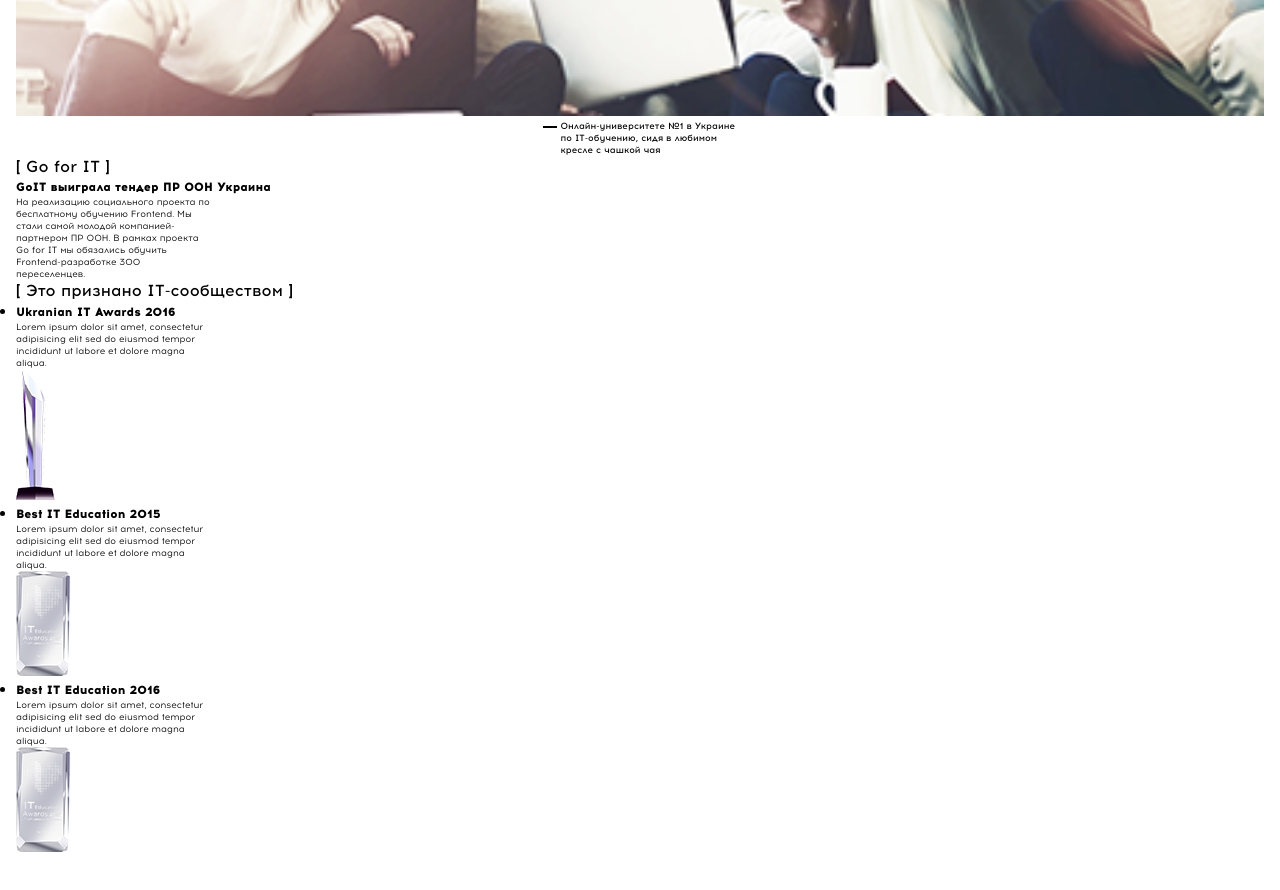
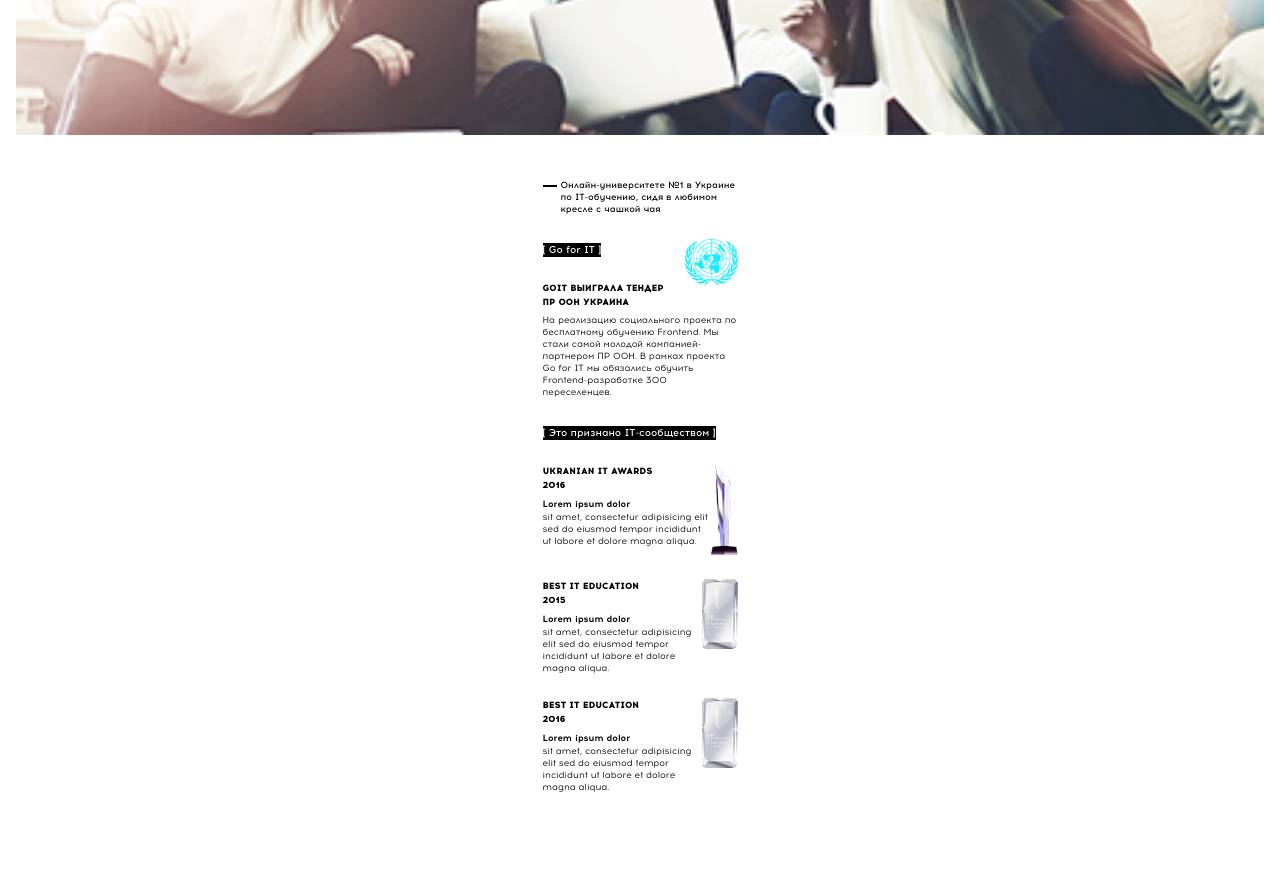
Before and after one commit to Pecherskiy88/BC9-HTML-Final-Project, a website: page src/index.html in a window 1280 px wide. Shown: the part 480-1370 px from the top of the page. After the commit the page ends 1321 px from the top, so only its background shows below. Drawn offline with nearby package versions, Linux system fonts and the light colour scheme; files that its build step writes are made by us from their sources.

Commit message:
REade 320p

```diff
--- a/src/html/iroy.html
+++ b/src/html/iroy.html
@@ -2,13 +2,14 @@
     <h2 class="study--main_title">[ Сейчас у тебя есть возможность обучаться в GoIT _ ]</h2>
     <div class="study_biggest">
         <h3 class="study_biggest--title study--sub_title">Мы — самый крупный онлайн университет в Украине</h3>
-        <p class="study_biggest--paragraph">Который профессионально, просто и доступно подготавливает IT-специалистов со всего СНГ в онлайн-режиме.</p>
+        <p class="study_biggest--paragraph study--paragraph">Который профессионально, просто и доступно подготавливает IT-специали&shy;стов со всего СНГ в онлайн-режиме.</p>
     </div>
     <img src="../images/Layer431s@1X.png" alt="" class="study--image">
-    <div class="study_div">
-        <p class="study_div--paragraph">Онлайн-университете №1 в Украине по IT-обучению, сидя в любимом кресле с чашкой чая</p>
+    <div class="study_numberone">
+        <p class="study_numberone--paragraph">Онлайн-университете №1 в Украине по IT-обучению, сидя в любимом кресле с чашкой чая</p>
     </div>
     <div class="study_goforit">
+        <img src="../images/UN@1X.png" alt="" class="study_goforit--image">
         <h3 class="study_goforit--title study--title">[ Go for IT ]</h3>
         <h4 class="study_goforit--sub_title study--sub_title">GoIT выиграла тендер ПР ООН Украина</h4>
         <p class="study_goforit--paragraph study--paragraph">На реализацию социального проекта по бесплатному обучению Frontend. Мы стали самой молодой компанией-партнером ПР ООН. В рамках проекта Go for IT мы обязались обучить Frontend-разработке 300 переселенцев.</p>
@@ -17,22 +18,25 @@
         <h3 class="study_recognized--title study--title">[ Это признано IT-сообществом ]</h3>
         <ul class="study_recognized--list">
             <li class="study_recognized--list_item">
-                <h4 class="study_recognized--list_item_title study--sub_title">Ukranian IT Awards 2016</h4>
-                <p class="study_recognized--list_item_para study--paragraph">Lorem ipsum dolor
-                    sit amet, consectetur adipisicing elit sed do eiusmod tempor incididunt ut labore et dolore magna aliqua.</p>
-                <img src="../images/UITA@1X.png" alt="UITA">
+                <img src="../images/UITA@1X.png" alt="UITA" class="study_recognized--list_item_image1">
+                <div>
+                    <h4 class="study_recognized--list_item_title study--sub_title">Ukranian IT Awards 2016</h4>
+                    <p class="study_recognized--list_item_para study--paragraph"><b>Lorem ipsum dolor</b><br> sit amet, consectetur adipisicing elit sed do eiusmod tempor incididunt ut labore et dolore magna aliqua.</p>
+                </div>
             </li>
             <li class="study_recognized--list_item">
-                <h4 class="study_recognized--list_item_title study--sub_title">Best IT Eduсation 2015</h4>
-                <p class="study_recognized--list_item_para study--paragraph">Lorem ipsum dolor
-                    sit amet, consectetur adipisicing elit sed do eiusmod tempor incididunt ut labore et dolore magna aliqua.</p>
-                <img src="../images/BITE@1X.png" alt="BITE">
+                <img src="../images/BITE@1X.png" alt="BITE" class="study_recognized--list_item_image2">
+                <div>
+                    <h4 class="study_recognized--list_item_title study--sub_title">Best IT Eduсation 2015</h4>
+                    <p class="study_recognized--list_item_para study--paragraph"><b>Lorem ipsum dolor</b><br> sit amet, consectetur adipisicing elit sed do eiusmod tempor incididunt ut labore et dolore magna aliqua.</p>
+                </div>
             </li>
             <li class="study_recognized--list_item">
-                <h4 class="study_recognized--list_item_title study--sub_title">Best IT Eduсation 2016</h4>
-                <p class="study_recognized--list_item_para study--paragraph">Lorem ipsum dolor
-                    sit amet, consectetur adipisicing elit sed do eiusmod tempor incididunt ut labore et dolore magna aliqua.</p>
-                <img src="../images/BITE@1X.png" alt="BITE">
+                <img src="../images/BITE@1X.png" alt="BITE" class="study_recognized--list_item_image2">
+                <div>
+                    <h4 class="study_recognized--list_item_title study--sub_title">Best IT Eduсation 2016</h4>
+                    <p class="study_recognized--list_item_para study--paragraph"><b>Lorem ipsum dolor</b><br> sit amet, consectetur adipisicing elit sed do eiusmod tempor incididunt ut labore et dolore magna aliqua.</p>
+                </div>
             </li>
         </ul>
     </div>
--- a/src/sass/iroy.scss
+++ b/src/sass/iroy.scss
@@ -3,22 +3,29 @@
 }
 
 .study{
-    padding: 1.5rem 1rem 2.5rem;
+    padding: 1.5rem 1rem;
 
-    &--image{
-        width: 100%;
-    }
-        &--main_title{
-        @include font-style(12, 700);
-        text-transform: uppercase;
-        width: 250px;
-        margin: auto;
+    &--main_title{
+    @include font-style(12, 700);
+    text-transform: uppercase;
+    width: 250px;
+    margin: 0 auto 10px;
     }
     &_biggest{
         width: 195px;
         margin: auto;
+
+        &--paragraph{
+            margin-bottom: 24px;
+        }
     }
-    &_div::before{
+
+    &--image{
+        width: 100%;
+        margin-bottom: 40px;
+    }
+
+    &_numberone::before{
         content: "";
         display: block;
         width: 14px;
@@ -26,26 +33,76 @@
         background-color: #000000;
         margin: 6px 4px 0 0;
     }
-    &_div{
+    &_numberone{
         display: flex;
         width: 195px;
-        margin: auto;
-    }
-    &_div--paragraph{
+        margin: 0 auto 24px;
+
+        &--paragraph{
         width: 175px;
         @include font-style(9, 500);
+        }
     }
+
+    &_goforit{
+        position: relative;
+        width: 195px;
+        margin: auto;
+
+        &--image{
+            position: absolute;
+            right: 0;
+            width: 53px;
+        }
+        &--sub_title{
+            width: 122px;
+        }
+        &--paragraph{
+            margin-bottom: 24px;
+        }
+    }
+
+    &_recognized{
+        width: 195px;
+        margin: auto;
+
+        &--list{
+            list-style: none;
+
+            &_item{
+                display: flex;
+                flex-direction: row-reverse;
+                align-items: flex-start;
+                margin-bottom: 24px;
+
+                &_image1{
+                    width: 27px;
+                }
+                &_image2{
+                    width: 36px;
+                }
+                &_title{
+                    width: 110px;
+                }
+            }
+        }
+    }
+
+
     &--paragraph{
-        width: 195px;
         @include font-style(9, 400);
     }
     &--title{
-        @include font-style(16, 500);
+        @include font-style(10, 500);
+        display: inline-block;
+        background-color: #000;
+        color: #fff;
+        margin-bottom: 24px;
     }
     &--sub_title{
-        @include font-style(12, 900);
-    }
-    &_biggest--paragraph{
-        @include font-style(9, 500);
+        @include font-style(9, 900);
+        text-transform: uppercase;
+        margin-bottom: 5px;
+
     }
 }
```
Also changed, not shown: build/css/main.css, build/css/main.min.css, build/index.html.
